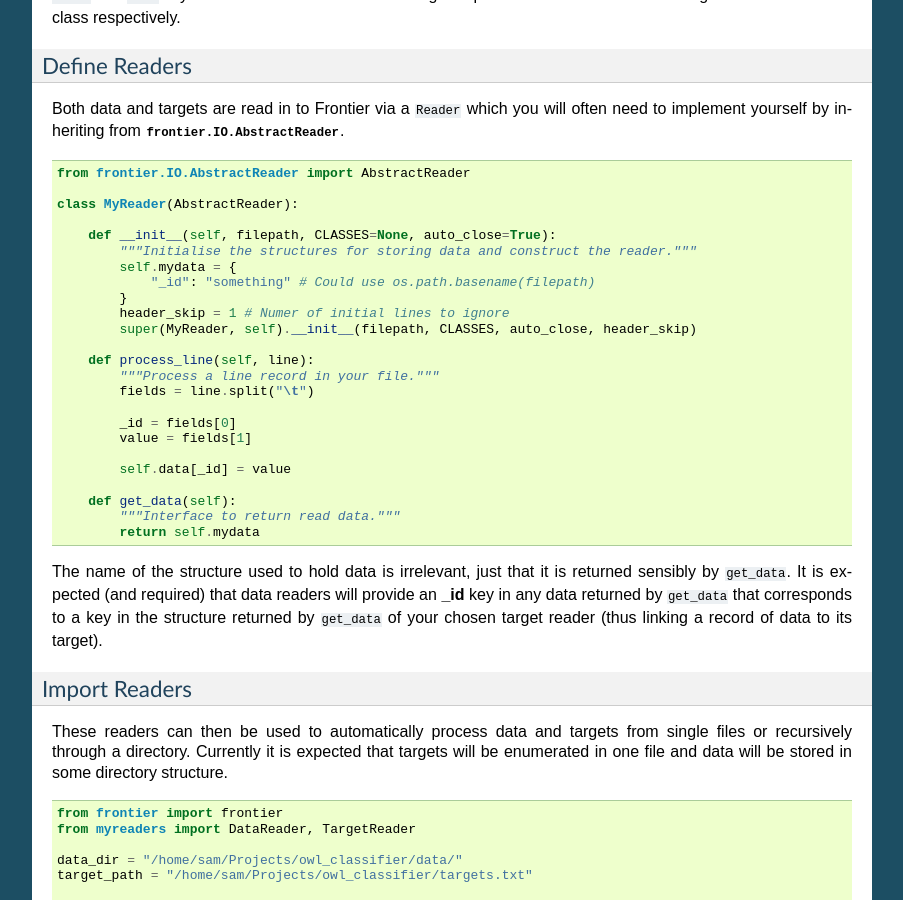
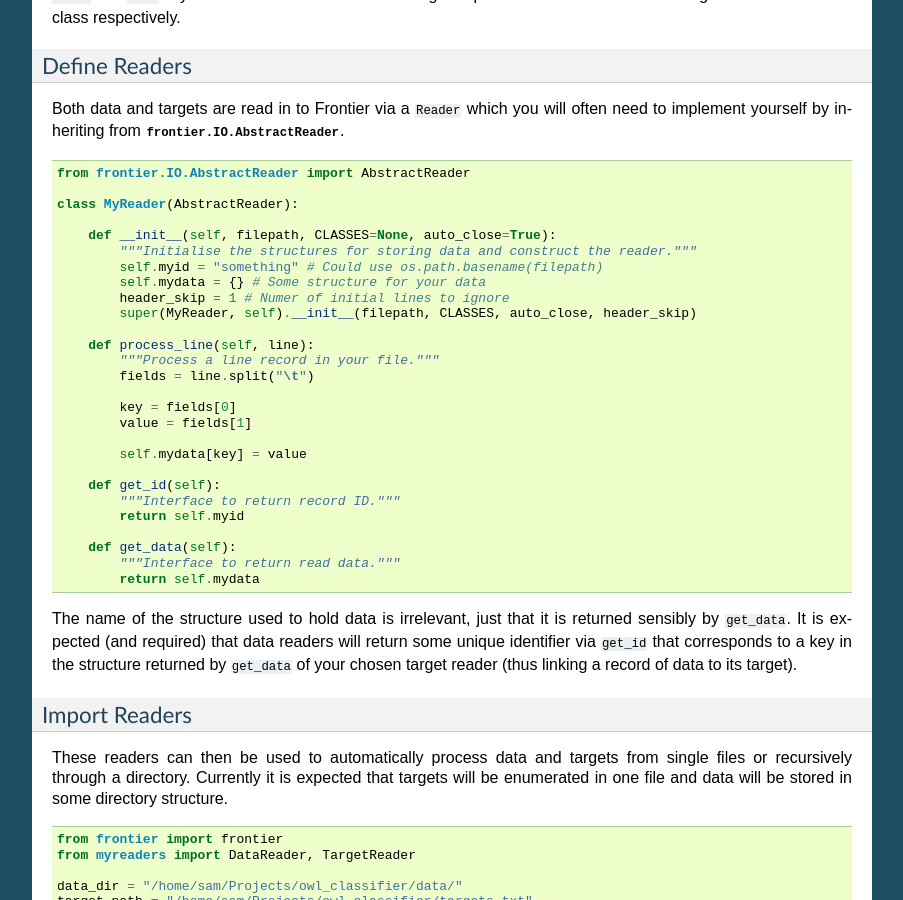
Before and after one commit to SamStudio8/frontier, a Sphinx documentation site: the page built from docs/usage.rst, in a window 1280 px wide and 900 px high, scrolled down 540 px. Shown: the whole window, without its empty margins (198-1101 px from the left). Built offline with Sphinx 7.4.7, drawn with Linux system fonts in a browser that asks for light colours.

Commit message:
Update docs for required use of get_id in data readers

```diff
--- a/docs/usage.rst
+++ b/docs/usage.rst
@@ -48,9 +48,8 @@ often need to implement yourself by inheriting from :class:`frontier.IO.Abstract
 
         def __init__(self, filepath, CLASSES=None, auto_close=True):
             """Initialise the structures for storing data and construct the reader."""
-            self.mydata = {
-                "_id": "something" # Could use os.path.basename(filepath)
-            }
+            self.myid = "something" # Could use os.path.basename(filepath)
+            self.mydata = {} # Some structure for your data
             header_skip = 1 # Numer of initial lines to ignore
             super(MyReader, self).__init__(filepath, CLASSES, auto_close, header_skip)
 
@@ -58,18 +57,22 @@ often need to implement yourself by inheriting from :class:`frontier.IO.Abstract
             """Process a line record in your file."""
             fields = line.split("\t")
 
-            _id = fields[0]
+            key = fields[0]
             value = fields[1]
 
-            self.data[_id] = value
+            self.mydata[key] = value
+
+        def get_id(self):
+            """Interface to return record ID."""
+            return self.myid
 
         def get_data(self):
             """Interface to return read data."""
             return self.mydata
 
 The name of the structure used to hold data is irrelevant, just that it is returned
-sensibly by ``get_data``. It is expected (and required) that data readers will provide
-an **_id** key in any data returned by ``get_data`` that corresponds to a key
+sensibly by ``get_data``. It is expected (and required) that data readers will return
+some unique identifier via ``get_id`` that corresponds to a key
 in the structure returned by ``get_data`` of your chosen target reader (thus
 linking a record of data to its target).
 
```
